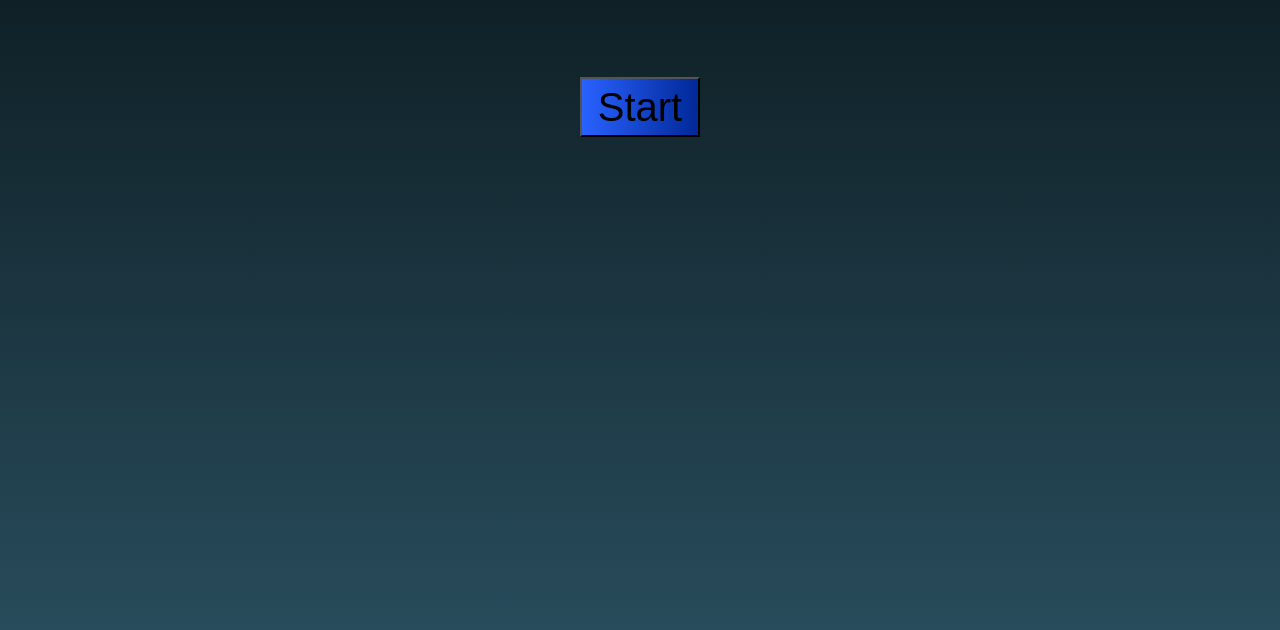
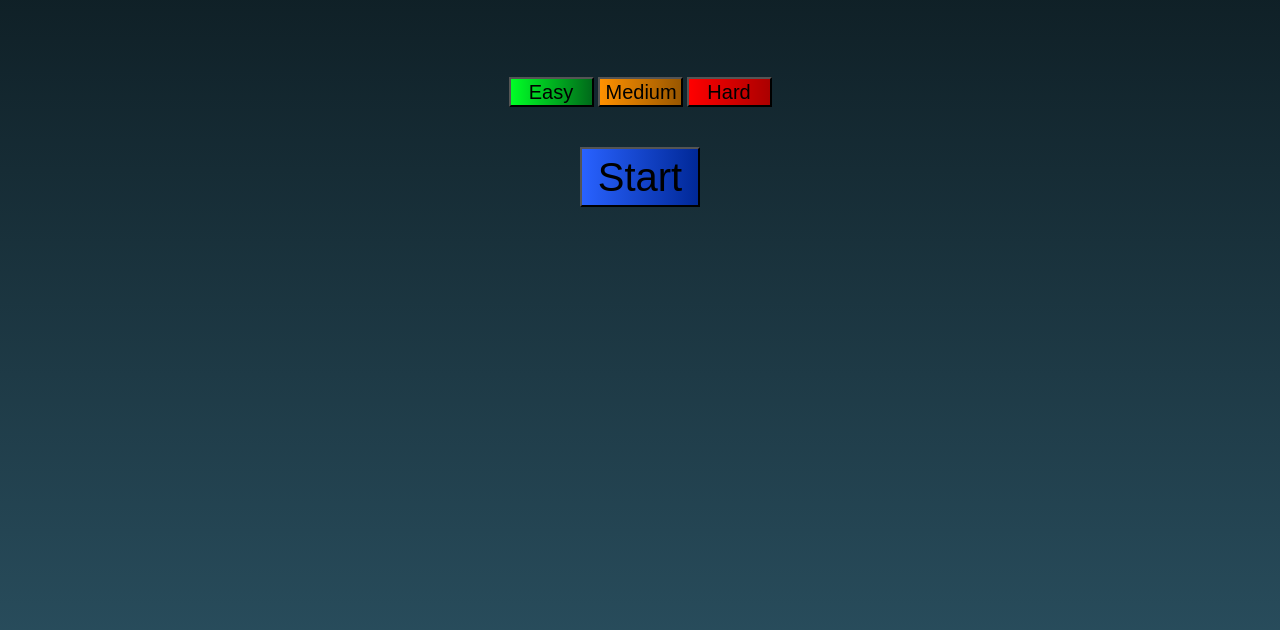
Before and after one commit to mohammedali320/Challenge-Arena, a plain HTML site: page index.html in a window 1280 px wide. Shown: the part 192-822 px from the top of the page. Drawn offline with Linux system fonts and the light colour scheme.

Commit message:
added difficulty level butten

```diff
--- a/css/style.css
+++ b/css/style.css
@@ -17,6 +17,29 @@ body{
   background: linear-gradient(to right, #00ff26, #006a1a);
   transform: scale(1.02);
 }
+
+#Easy{
+    margin-top: 40px;
+    width: 85px;
+    height: 30px;
+    font-size: 20px;
+    background: linear-gradient(to right, #00ff26, #006a1a);
+}
+#Medium{
+    margin-top: 40px;
+    width: 85px;
+    height: 30px;
+    font-size: 20px;
+    background: linear-gradient(to right, #ff9100, #995700);
+}
+#Hard{
+    margin-top: 40px;
+    width: 85px;
+    height: 30px;
+    font-size: 20px;
+    background: linear-gradient(to right, #ff0000, #ab0000);
+}
+
 #gameTitle{
     margin-top: 120px;
     font-size: 60px;
--- a/index.html
+++ b/index.html
@@ -9,10 +9,15 @@
 </head>
 <body>
 
-    <div id="mainPagePanel">
+    <div>
 
         <h1 id="gameTitle">Challenge Arena</h1>
 
+        <div>
+            <button id="Easy">Easy</button>
+            <button id="Medium">Medium</button>
+            <button id="Hard">Hard</button>
+        </div>
         <div>
             <button id="StartBtn">Start</button>
         </div>
```
Also changed, not shown: ScoreP.html (+1 -1 lines).
